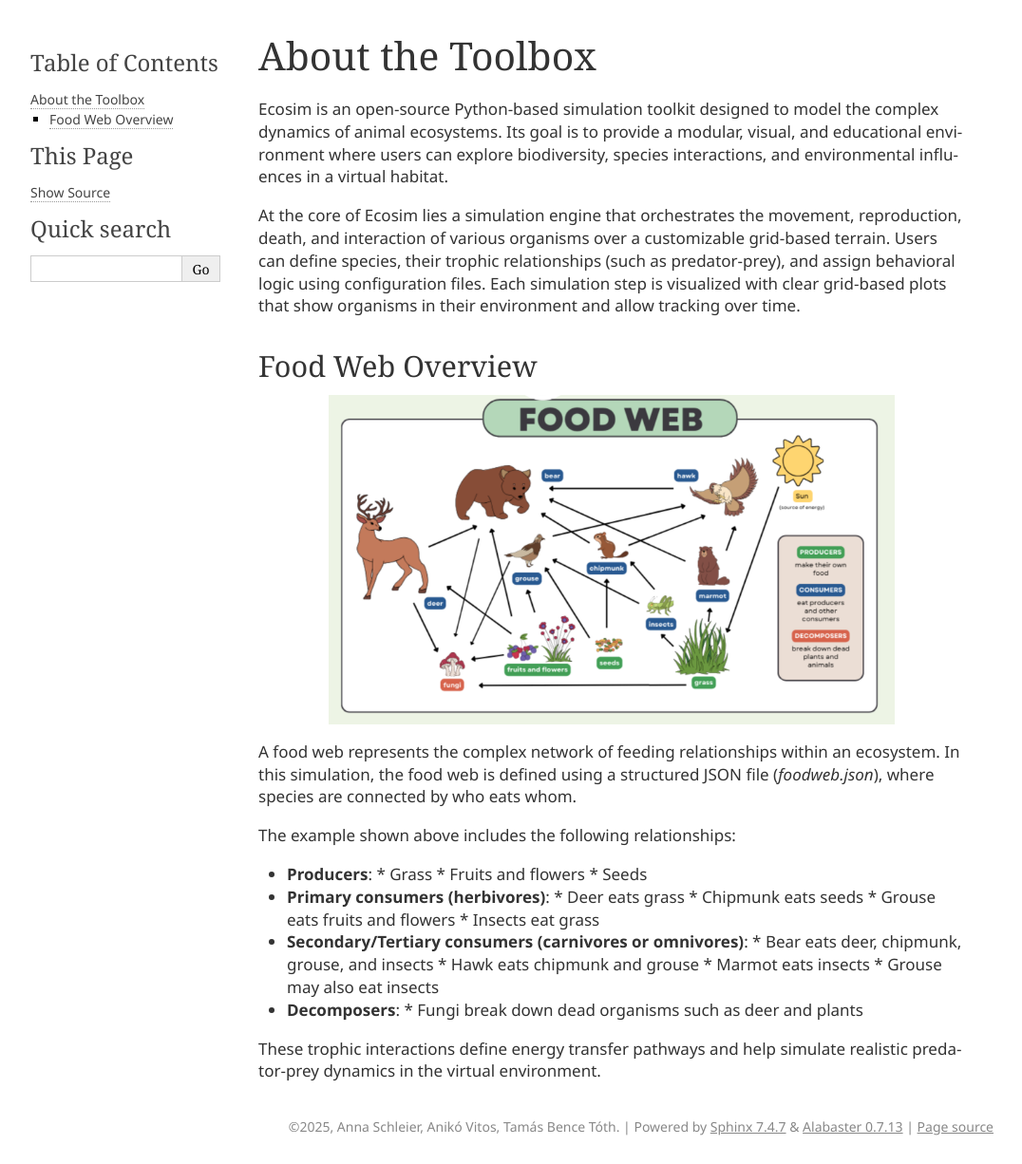
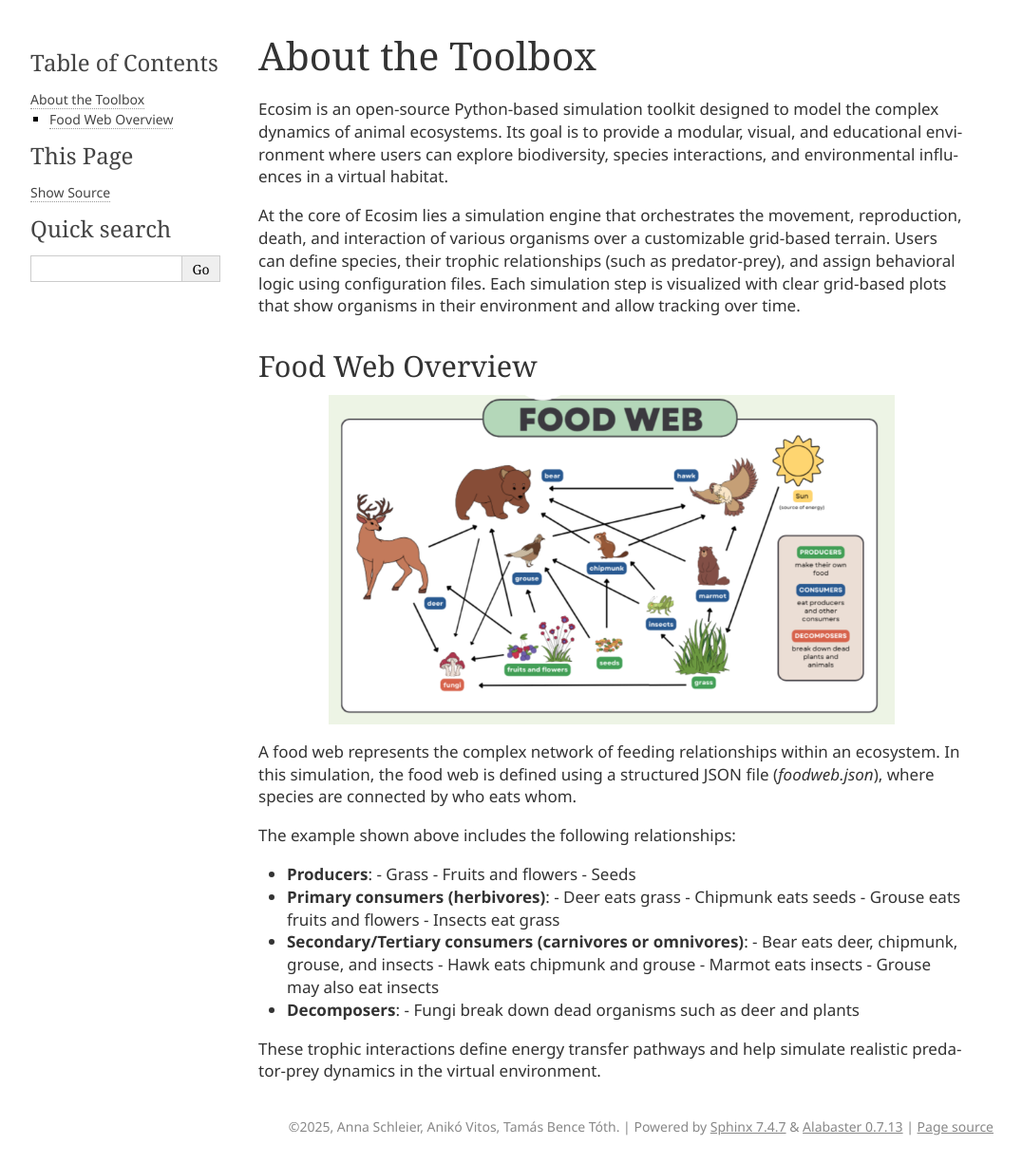
Before and after one commit to schan45/ecosim, a Sphinx documentation site: the page built from docs/overview.rst, in a window 1280 px wide and 1226 px high. Shown: the whole window at 95% size, without its empty margins (106-1182 px from the left). Built offline with Sphinx 7.4.7, drawn with Linux system fonts in a browser that asks for light colours.

```diff
--- a/docs/overview.rst
+++ b/docs/overview.rst
@@ -18,23 +18,23 @@ A food web represents the complex network of feeding relationships within an eco
 The example shown above includes the following relationships:
 
 * **Producers**:
-  * Grass
-  * Fruits and flowers
-  * Seeds
+  - Grass
+  - Fruits and flowers
+  - Seeds
 
 * **Primary consumers (herbivores)**:
-  * Deer eats grass
-  * Chipmunk eats seeds
-  * Grouse eats fruits and flowers
-  * Insects eat grass
+  - Deer eats grass
+  - Chipmunk eats seeds
+  - Grouse eats fruits and flowers
+  - Insects eat grass
 
 * **Secondary/Tertiary consumers (carnivores or omnivores)**:
-  * Bear eats deer, chipmunk, grouse, and insects
-  * Hawk eats chipmunk and grouse
-  * Marmot eats insects
-  * Grouse may also eat insects
+  - Bear eats deer, chipmunk, grouse, and insects
+  - Hawk eats chipmunk and grouse
+  - Marmot eats insects
+  - Grouse may also eat insects
 
 * **Decomposers**:
-  * Fungi break down dead organisms such as deer and plants
+  - Fungi break down dead organisms such as deer and plants
 
 These trophic interactions define energy transfer pathways and help simulate realistic predator-prey dynamics in the virtual environment.
```
